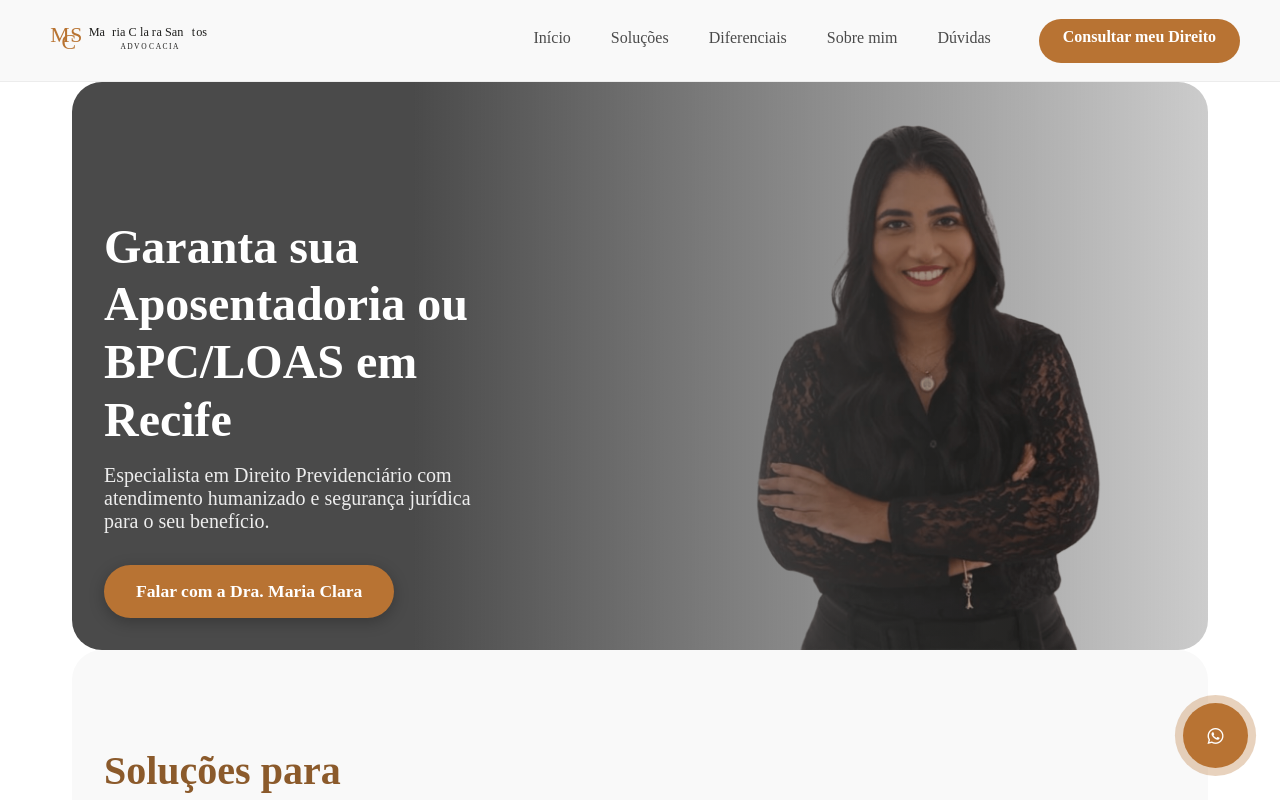
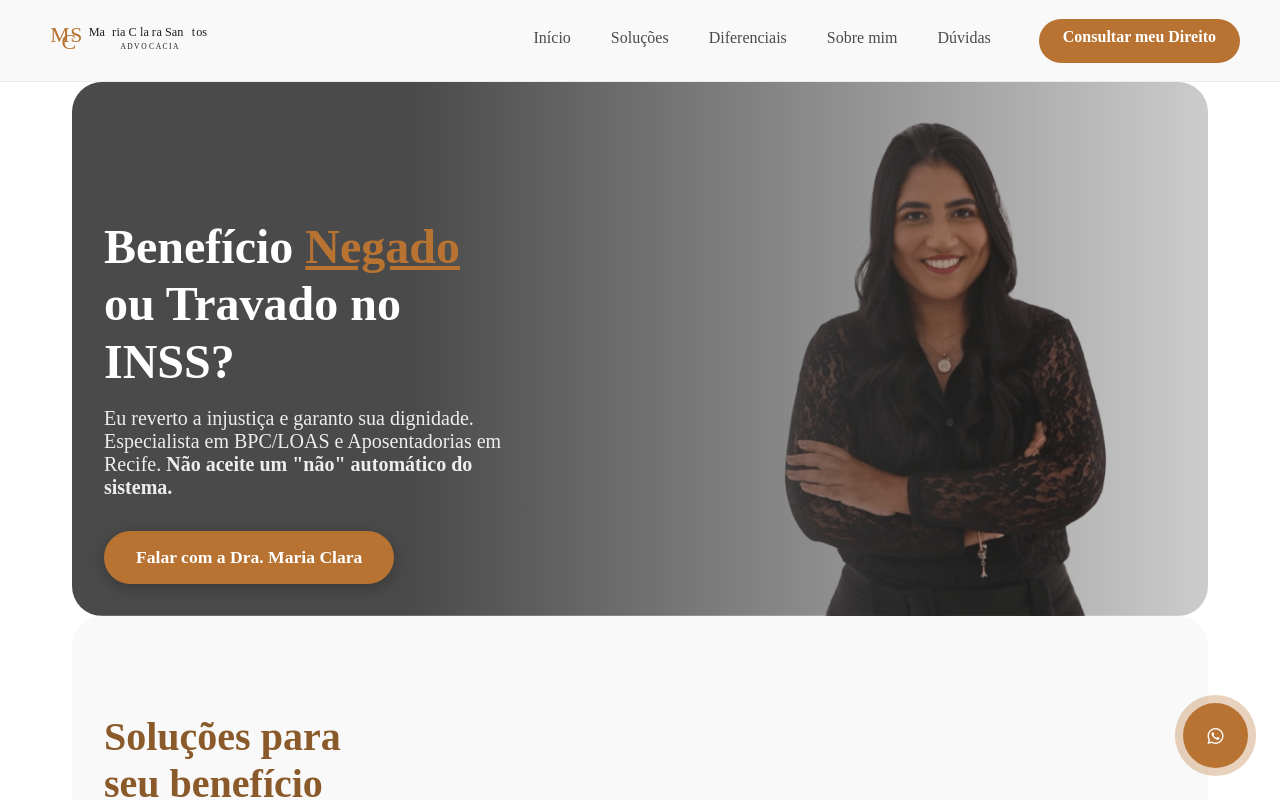
Before and after one commit to renatojuniordw/portfolio-maria-clara, a Next.js app: page / in a window 1280 px wide. Shown: the top 800 px of the page. Built offline with nearby package versions, Linux system fonts and the light colour scheme; a web font is replaced by a local one.

Commit message:
feat: atualiza o conteúdo da seção hero e metadados de SEO para destacar a reversão de benefícios negados do INSS.

```diff
--- a/src/app/page.tsx
+++ b/src/app/page.tsx
@@ -20,17 +20,17 @@ const Home: NextPage = () => {
     <>
       <Head>
         <title>
-          Dra. Maria Clara Santos | Advogada Previdenciária em Recife -
-          Especialista em INSS
+          Dra. Maria Clara Santos | Reversão de Benefício Negado e BPC/LOAS em
+          Recife
         </title>
 
         <meta
           name="description"
-          content="Procurando Advogada Previdenciária em Recife? Dra. Maria Clara Santos é especialista em BPC/LOAS, Aposentadorias e Auxílios do INSS. Recupere seu benefício negado com atendimento humanizado."
+          content="Teve seu benefício do INSS negado ou travado? Dra. Maria Clara é especialista em reverter negativas de BPC/LOAS e Aposentadorias em Recife. Garanta sua dignidade e receba seus atrasados."
         />
         <meta
           name="keywords"
-          content="advogada previdenciária recife, especialista em inss recife, bpc loas recife, aposentadoria recife, maria clara santos"
+          content="reversão de benefício negado recife, advogada especialista em inss recife, bpc loas recife, auxilio doença negado recife, maria clara santos advocacia"
         />
         <meta name="author" content="Maria Clara Santos" />
         <meta name="robots" content="index, follow" />
@@ -40,11 +40,11 @@ const Home: NextPage = () => {
         <meta property="og:type" content="website" />
         <meta
           property="og:title"
-          content="Dra. Maria Clara Santos | Advocacia Previdenciária em Recife"
+          content="Dra. Maria Clara Santos | Especialista em Reversão de Negativa INSS"
         />
         <meta
           property="og:description"
-          content="Especialista em BPC/LOAS, Aposentadorias e Revisional de Benefícios. Atendimento humanizado com foco em garantir o seu direito junto ao INSS."
+          content="Não aceite um 'não' automático do INSS. Recuperamos seu benefício negado e garantimos sua dignidade financeira. Atendimento em Recife."
         />
         <meta property="og:url" content="https://mariaclarasantos.adv.br" />
         <meta
@@ -56,11 +56,11 @@ const Home: NextPage = () => {
         <meta name="twitter:card" content="summary_large_image" />
         <meta
           name="twitter:title"
-          content="Dra. Maria Clara Santos | Advocacia Previdenciária"
+          content="Benefício Negado ou Travado no INSS?"
         />
         <meta
           name="twitter:description"
-          content="Recupere seu benefício negado com atendimento humanizado e segurança jurídica."
+          content="Reverta a injustiça do sistema. Especialista em BPC/LOAS e Aposentadorias em Recife."
         />
         <meta
           name="twitter:image"
--- a/src/assets/styles/HeroSection.module.scss
+++ b/src/assets/styles/HeroSection.module.scss
@@ -32,6 +32,11 @@
     font-weight: bold;
     line-height: 1.2;
     margin-bottom: 1rem;
+
+    .highlight {
+      color: $copper;
+      text-decoration: underline;
+    }
   }
 
   .slogan {
--- a/src/components/HeroSection.tsx
+++ b/src/components/HeroSection.tsx
@@ -15,11 +15,13 @@ const HeroSection = () => {
         <div className={styles.text}>
           <header>
             <h1 id="hero-title" className={styles.title}>
-              Garanta sua Aposentadoria ou BPC/LOAS em Recife
+              Benefício <span className={styles.highlight}>Negado</span> ou
+              Travado no INSS?
             </h1>
             <p className={styles.slogan}>
-              Especialista em Direito Previdenciário com atendimento humanizado
-              e segurança jurídica para o seu benefício.
+              Eu reverto a injustiça e garanto sua dignidade. Especialista em
+              BPC/LOAS e Aposentadorias em Recife.{" "}
+              <strong>Não aceite um "não" automático do sistema.</strong>
             </p>
             <a
               href={CONSTANTS.whatsapp}
```
